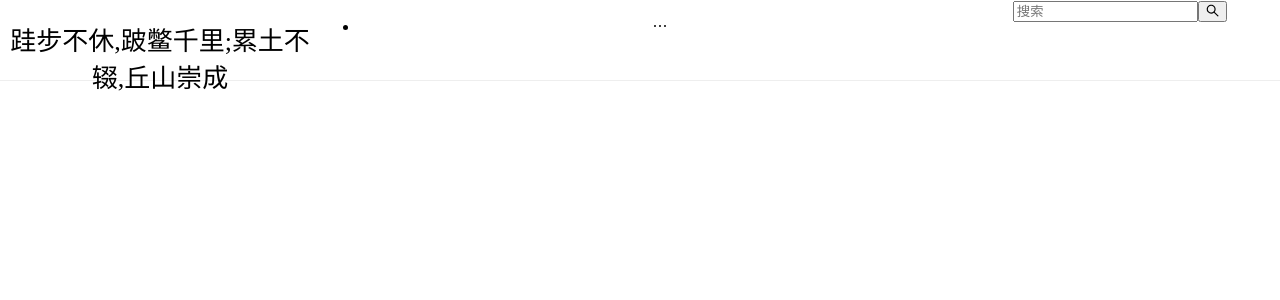
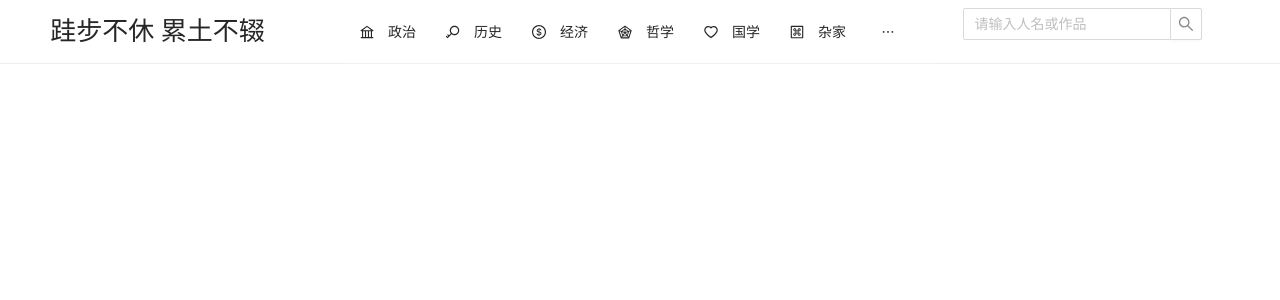
Before and after one commit to MuxinFeng/yinluren-react, a React (Create React App) app: page / in a window 1280 px wide. Shown: the top 300 px of the page. Built offline with nearby package versions, Linux system fonts and the light colour scheme.

Commit message:
component nav has done

```diff
--- a/src/components/nav/nav.js
+++ b/src/components/nav/nav.js
@@ -1,5 +1,6 @@
 import React from 'react';
 import { Layout, Menu, Input, Row, Col, } from 'antd';
+import 'antd/dist/antd.css';
 import { MacCommandOutlined, BankOutlined, DollarOutlined, MessageOutlined, KeyOutlined, RadarChartOutlined, HeartOutlined } from '@ant-design/icons';
 
 const { Header } = Layout;
@@ -8,16 +9,15 @@ const { Search } = Input;
 class Nav extends React.Component {
     state = {
         current: 'mail',
-      };
+    };
 
-      handleClick = e => {
+    handleClick = e => {
         console.log('click ', e);
         this.setState({ current: e.key });
-      };
+    };
     render() {
         const { current } = this.state;
         return (
-
             <Layout>
                 <Header style={{
                     position: 'fixed',
@@ -25,43 +25,43 @@ class Nav extends React.Component {
                     top: 0,
                     width: '100%',
                     // minWidth: '1200px',
-                    height: '80px',
+                    height: '64px',
                     float: 'left',
                     backgroundColor: 'white',
                     borderBottom: '1px solid #eee',
                 }} >
                     <Row className="container">
-                        <Col style={{ display: 'inline-block', width: '25%', float: 'left', marginTop: "20px", fontFamily: "KaiTi", fontSize: "26px", }}>
-                            跬步不休,跛鳖千里;累土不辍,丘山崇成
+                        <Col style={{ display: 'inline-block', width: '25%', float: 'left', marginBottom: "10px", paddingRight: "80px", fontFamily: "KaiTi", fontSize: "26px", }}>
+                            跬步不休 累土不辍
                         </Col>
                         <Col style={{ width: '50%', float: 'left', display: 'inline-block' }}>
-                            <Menu mode="horizontal" theme="dark" onClick={this.handleClick} selectedKeys={[current]}>
-                                <Menu.Item style={{ display: 'inline-block', float: "left", padding: "10px 20px" }} key="1" icon={<BankOutlined style={{ paddingRight: "4px", }} />}>
+                            <Menu mode="horizontal" onClick={this.handleClick} selectedKeys={[current]}>
+                                <Menu.Item style={{ display: 'inline-block', float: "left", padding: "0px 15px" }} key="1" icon={<BankOutlined style={{ paddingRight: "4px", }} />}>
                                     政治
                                 </Menu.Item>
-                                <Menu.Item style={{ display: 'inline-block', float: "left", padding: "10px 20px" }} key="2" icon={<KeyOutlined style={{ paddingRight: "4px", }}/>}>
+                                <Menu.Item style={{ display: 'inline-block', float: "left", padding: "0px 15px" }} key="2" icon={<KeyOutlined style={{ paddingRight: "4px", }} />}>
                                     历史
                                 </Menu.Item>
-                                <Menu.Item style={{ display: 'inline-block', float: "left", padding: "10px 20px" }} key="3" icon={<DollarOutlined style={{ paddingRight: "4px", }}/>}>
+                                <Menu.Item style={{ display: 'inline-block', float: "left", padding: "0px 15px" }} key="3" icon={<DollarOutlined style={{ paddingRight: "4px", }} />}>
                                     经济
                                 </Menu.Item>
-                                <Menu.Item style={{ display: 'inline-block', float: "left", padding: "10px 20px" }} key="4" icon={<RadarChartOutlined style={{ paddingRight: "4px", }}/>}>
+                                <Menu.Item style={{ display: 'inline-block', float: "left", padding: "0px 15px" }} key="4" icon={<RadarChartOutlined style={{ paddingRight: "4px", }} />}>
                                     哲学
                                 </Menu.Item>
-                                <Menu.Item style={{ display: 'inline-block', float: "left", padding: "10px 20px" }} key="5" icon={<HeartOutlined style={{ paddingRight: "4px", }}/>}>
+                                <Menu.Item style={{ display: 'inline-block', float: "left", padding: "0px 15px" }} key="5" icon={<HeartOutlined style={{ paddingRight: "4px", }} />}>
                                     国学
                                 </Menu.Item>
-                                <Menu.Item style={{ display: 'inline-block', float: "left", padding: "10px 20px" }} key="6" icon={<MacCommandOutlined style={{ paddingRight: "4px", }}/>}>
+                                <Menu.Item style={{ display: 'inline-block', float: "left", padding: "0px 15px" }} key="6" icon={<MacCommandOutlined style={{ paddingRight: "4px", }} />}>
                                     杂家
                                 </Menu.Item>
-                                <Menu.Item style={{ display: 'inline-block', float: "left", padding: "10px 20px" }} key="7" icon={<MessageOutlined style={{ paddingRight: "4px", }}/>}>
+                                <Menu.Item style={{ display: 'inline-block', float: "left", padding: "0px 0px 0px 15px" }} key="7" icon={<MessageOutlined style={{ paddingRight: "4px", }} />}>
                                     跬步者言
                                 </Menu.Item>
                             </Menu>
                         </Col>
                         <Col style={{ width: '25%', float: 'left', display: 'inline-block' }}>
                             <div>
-                                <Search placeholder="搜索" />
+                                <Search placeholder="请输入人名或作品" onSearch={value => console.log(value)} style={{ width: "250px", padding: "8px 5px", borderRadius: "40px 40px 40px 40px" }} />
                             </div>
                         </Col>
                     </Row>
```
Also changed, not shown: src/components/nav/test.js (deleted).
